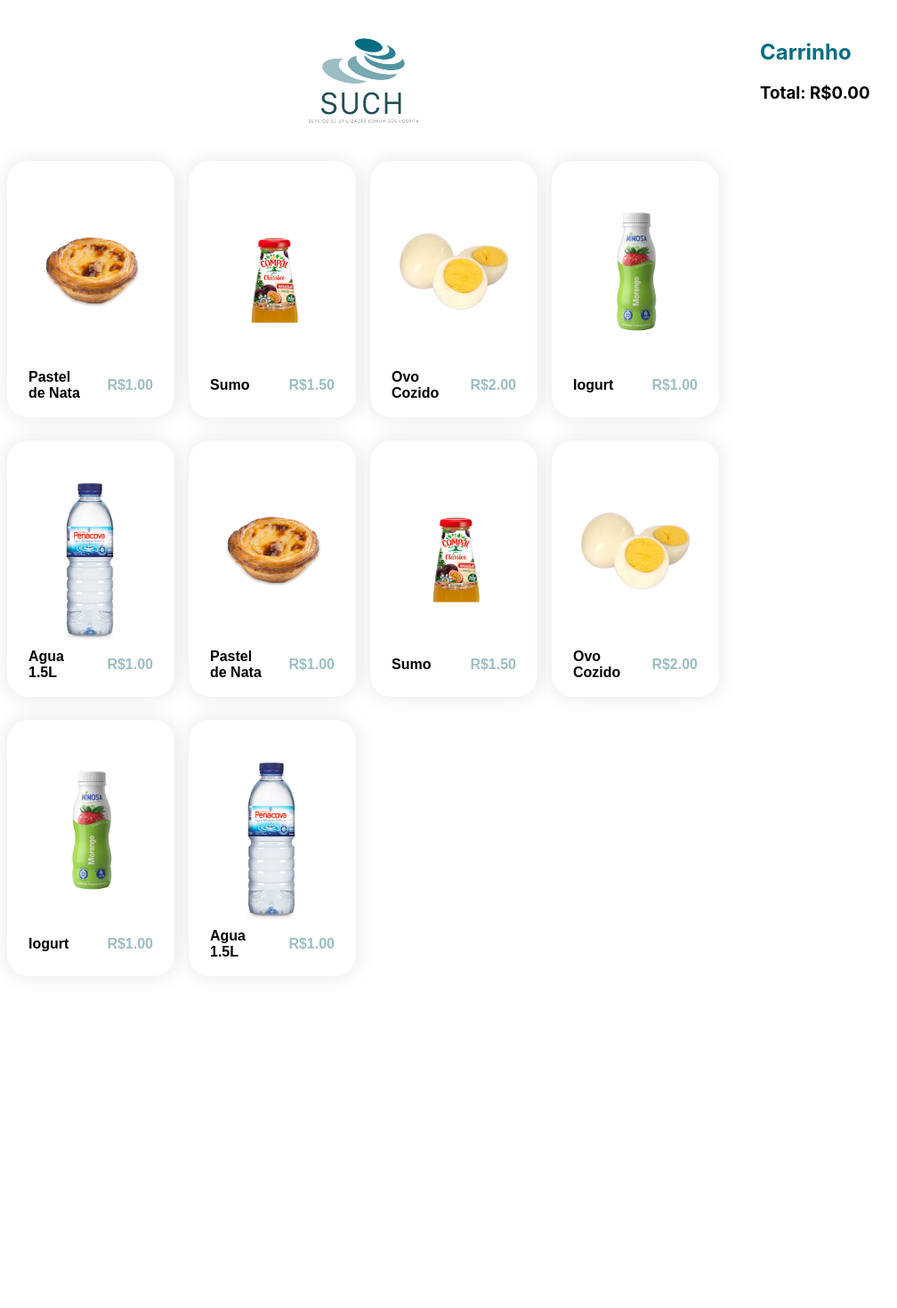
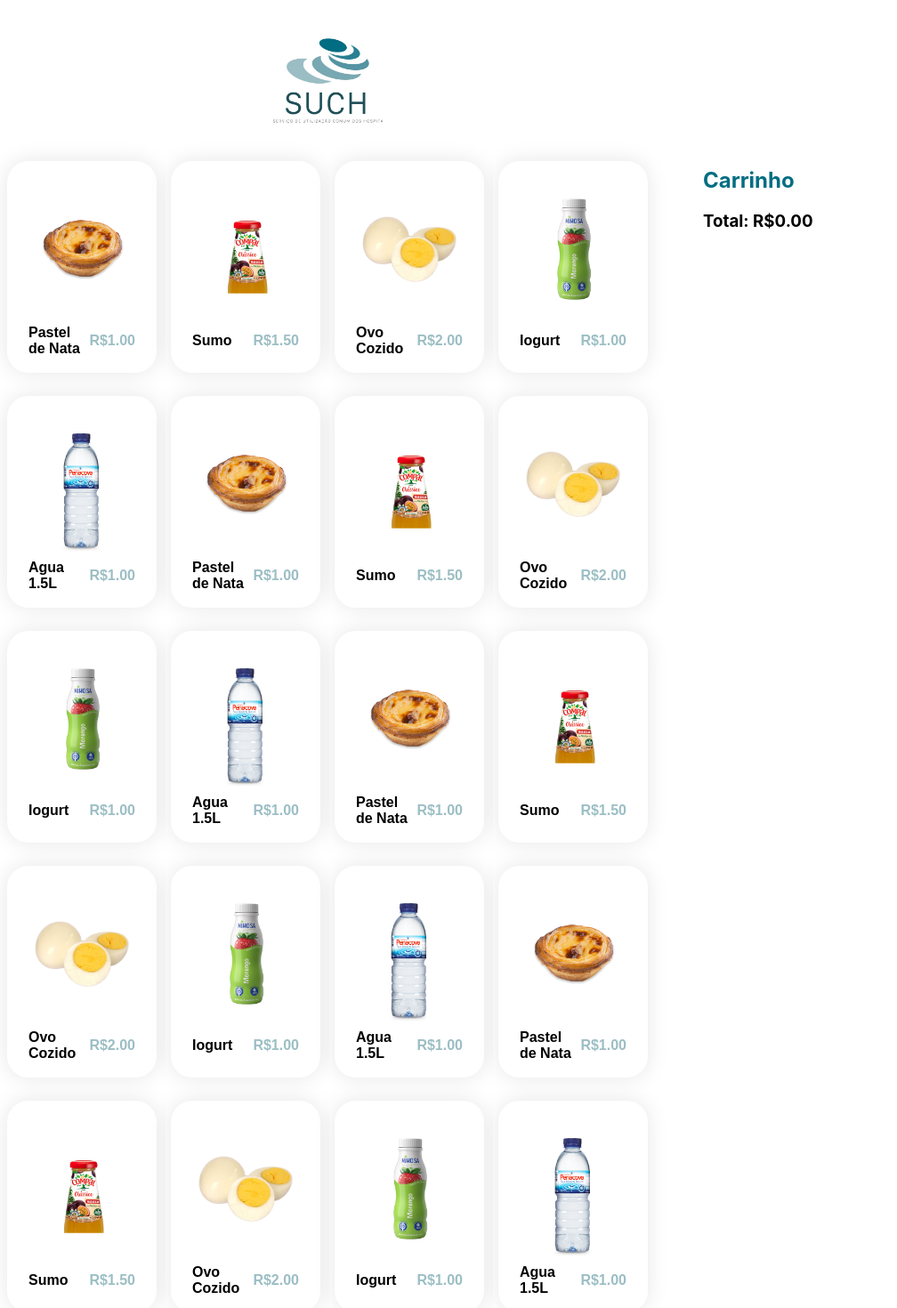
Before and after one commit to marquinhos2017/CardapioBarReact, a React (Create React App) app: page / in a window 1280 px wide. Shown: the top 1470 px of the page at 89% size, without its empty margins (30-1038 px from the left). Before the commit the page ends 1130 px from the top, so only its background shows below. Built offline with nearby package versions, Linux system fonts and the light colour scheme.

Commit message:
adicionando a interacao carrrinho de compras com a barra de rolagem

```diff
--- a/src/App.tsx
+++ b/src/App.tsx
@@ -1,4 +1,4 @@
-import React, { useState } from 'react';
+import React, { useEffect, useState } from 'react';
 import './App.css';
 import Menu from './components/Menu';
 import Cart from './components/Cart';
@@ -17,7 +17,24 @@ interface Item {
   img: string
 }
 
+
+
 const App: React.FC = () => {
+  const [isFixed, setIsFixed] = useState(false);
+
+  useEffect(() => {
+    const handleScroll = () => {
+      const offset = window.scrollY;
+      const fixedPosition = 182; // Altura em que o cart se torna fixo
+      setIsFixed(offset >= fixedPosition);
+    };
+
+    window.addEventListener('scroll', handleScroll);
+    return () => {
+      window.removeEventListener('scroll', handleScroll);
+    };
+  }, []);
+
   const [cart, setCart] = useState<Item[]>([]);
   const items: Item[] = [
     { id: 1, name: 'Pastel de Nata', price: 1.00, img: PasteldeNata },
@@ -30,6 +47,16 @@ const App: React.FC = () => {
     { id: 8, name: 'Ovo Cozido', price: 2.00, img: ovocozido },
     { id: 9, name: 'Iogurt', price: 1.00, img: Iorgut },
     { id: 10, name: 'Agua 1.5L', price: 1, img: agua1lmeio },
+    { id: 11, name: 'Pastel de Nata', price: 1.00, img: PasteldeNata },
+    { id: 12, name: 'Sumo', price: 1.50, img: Sumo },
+    { id: 13, name: 'Ovo Cozido', price: 2.00, img: ovocozido },
+    { id: 14, name: 'Iogurt', price: 1.00, img: Iorgut },
+    { id: 15, name: 'Agua 1.5L', price: 1, img: agua1lmeio },
+    { id: 16, name: 'Pastel de Nata', price: 1.00, img: PasteldeNata },
+    { id: 17, name: 'Sumo', price: 1.50, img: Sumo },
+    { id: 18, name: 'Ovo Cozido', price: 2.00, img: ovocozido },
+    { id: 19, name: 'Iogurt', price: 1.00, img: Iorgut },
+    { id: 20, name: 'Agua 1.5L', price: 1, img: agua1lmeio },
 
   ];
 
@@ -59,12 +86,9 @@ const App: React.FC = () => {
 
         <ContainerItems>
           <Logo src={logo} alt="" />
-
           <Menu items={items} addToCart={addToCart} />
-
-
         </ContainerItems>
-        <Cart cart={cart} />
+        <Cart isFixed={isFixed} cart={cart} />
       </Container>
     </>
   );
--- a/src/components/Cart/index.tsx
+++ b/src/components/Cart/index.tsx
@@ -3,14 +3,15 @@ import { CartContainer } from './styles';
 
 interface CartProps {
     cart: { id: number; name: string; price: number }[];
+    isFixed: boolean;
 }
 
-const Cart: React.FC<CartProps> = ({ cart }) => {
+const Cart: React.FC<CartProps> = ({ cart, isFixed }) => {
     const total = cart.reduce((sum, item) => sum + item.price, 0);
 
 
     return (
-        <CartContainer className="cart">
+        <CartContainer isFixed={isFixed}>
             <h2>Carrinho</h2>
             {cart.map((item, index) => (
                 <div key={index}>
--- a/src/components/Cart/styles.ts
+++ b/src/components/Cart/styles.ts
@@ -1,20 +1,36 @@
 import styled from "styled-components";
 
-export const CartContainer = styled.div`
+interface CartProps {
+    isFixed: boolean;
+}
+
+export const CartContainer = styled.div<CartProps>`
 max-width:100%;
 h2{
     color: #016d82;
 }
 
 
-padding:24px;
 
 
-position: fixed;
+
+
+
+
+
+  position: absolute;
+  top: 168px;
+  left: 820px;
+  overflow-y: auto;
+  z-index: 0;
+
+  ${(props) => props.isFixed && `
+    position: fixed;
     top: 0;
-    left: 860px;
-    width: 100%;
-    height: 100vh; /* Ocupa toda a altura da viewport */
-    overflow-y: auto; /* Adiciona uma barra de rolagem vertical quando necessário */
-    z-index: 0; /* Define a ordem de sobreposição do container de compras */
+    right: 0;
+
+
+    overflow-y: auto;
+    z-index: 1000; /* Para garantir que o carrinho fique no topo */
+  `}
 `
--- a/src/components/Item/styles.ts
+++ b/src/components/Item/styles.ts
@@ -27,10 +27,8 @@ display:flex;
 justify-content: center; /* Centraliza horizontalmente */
 align-items: center;
 
-
-
 width:100%;
-height:200px;
+height:150px;
 
 
 
@@ -38,9 +36,8 @@ height:200px;
     img{
 
 
-        width:140px;
-
-        height: 200px;
+        width:120px;
+        height: 150px;
         object-fit: contain;
 
 
@@ -54,9 +51,7 @@ height:200px;
 
     @media only screen and (min-width: 768px) and (max-width: 1280px) {
         margin-bottom:0px;
-
-
-     }
+    }
 
 `
 
```
